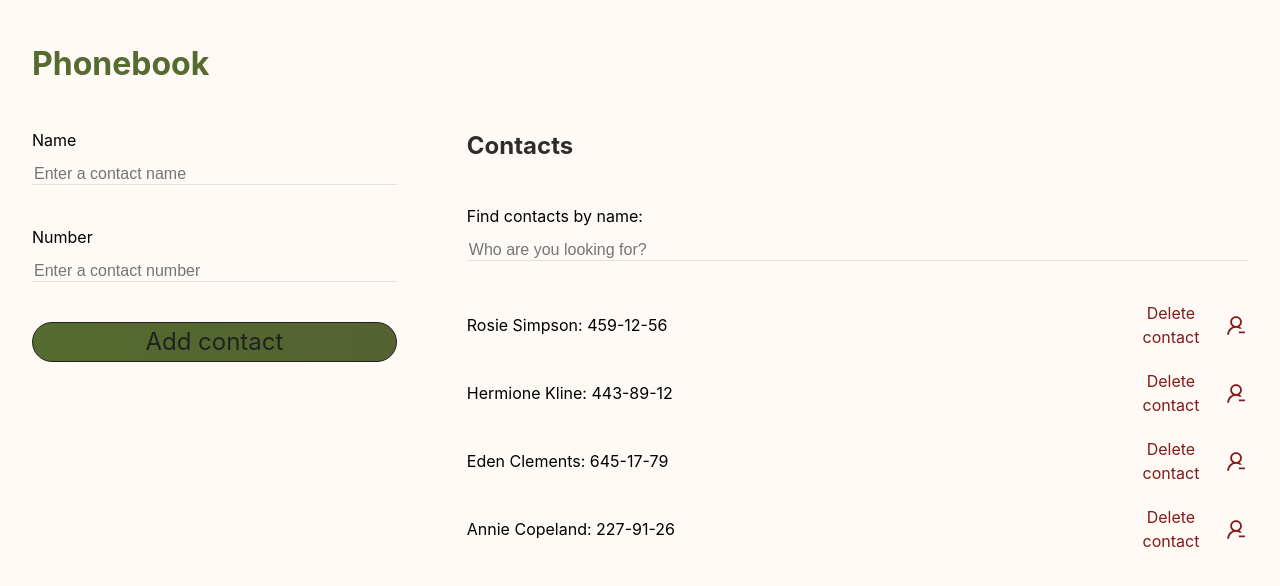
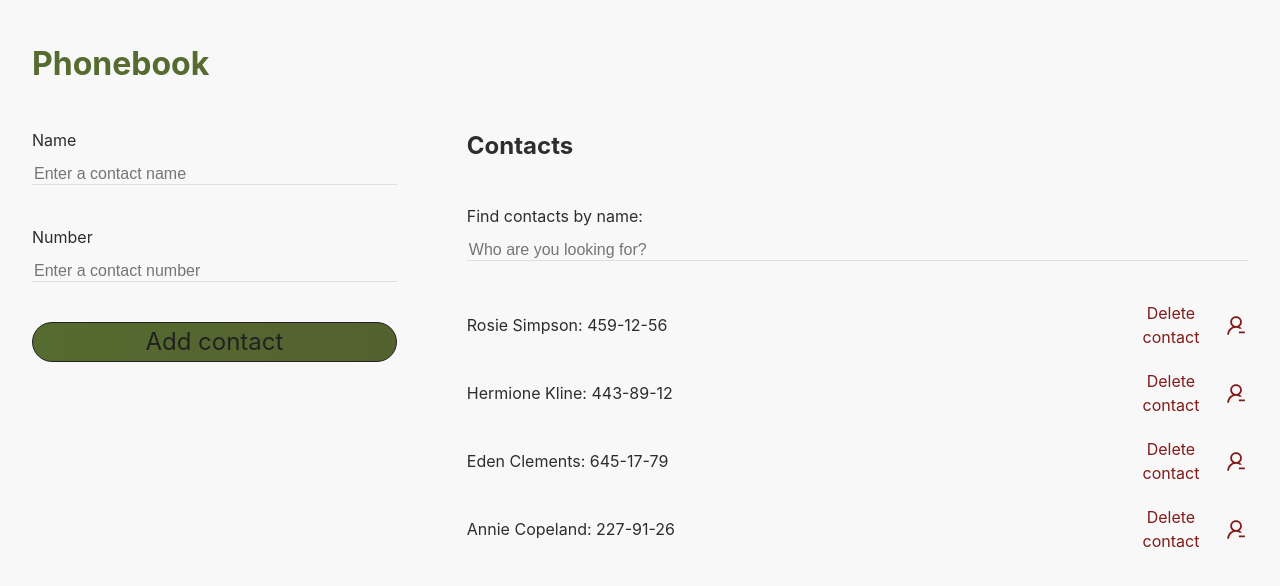
Before and after one commit to aripluss/goit-react-hw-08-phonebook, a React (Create React App) app: page / in a window 1280 px wide. Shown: the top 586 px of the page. Built offline with nearby package versions, Linux system fonts and the light colour scheme.

Commit message:
Fix tel: and focus on buttons

```diff
--- a/src/components/App.jsx
+++ b/src/components/App.jsx
@@ -79,7 +79,7 @@ export default class App extends Component {
           <ContactForm onSubmit={this.saveContact} />
 
           <div className="sub-container">
-            <h2 className="subtitle">Contacts</h2>
+            <h2>Contacts</h2>
             <Filter
               value={this.state.filter}
               onFilterChange={this.handleFilter}
--- a/src/components/ContactForm/ContactForm.styled.js
+++ b/src/components/ContactForm/ContactForm.styled.js
@@ -77,7 +77,8 @@ export const StyledFormButton = styled.button`
     transition: 1s;
   }
 
-  &:hover:before {
+  &:hover:before,
+  &:focus-visible:before {
     filter: blur(20px);
     opacity: 1;
     animation: btn-animate 8s linear infinite;
--- a/src/components/ContactList/ContactList.jsx
+++ b/src/components/ContactList/ContactList.jsx
@@ -6,7 +6,7 @@ export const ContactList = ({ contacts, deleteContact = () => {} }) => {
   return (
     <>
       {contacts.length === 0 && (
-        <StyledDiv>There is no contact in your phone book.</StyledDiv>
+        <StyledDiv>There are no contacts in your phone book.</StyledDiv>
       )}
       <StyledContactList>
         {contacts.map(contact => (
--- a/src/components/ContactListItem/ContactListItem.jsx
+++ b/src/components/ContactListItem/ContactListItem.jsx
@@ -19,7 +19,9 @@ export const ContactListItem = ({
         <StyledContactName>
           {name}:{' '}
           <StyledContactNumber>
-            <a href={'tel:' + number}>{number}</a>
+            <a href={'tel:' + number.split('-').join('').split(' ').join('')}>
+              {number}
+            </a>
           </StyledContactNumber>
         </StyledContactName>
         <StyledDeleteButton type="button" onClick={() => deleteContact(id)}>
--- a/src/components/ContactListItem/ContactListItem.styled.js
+++ b/src/components/ContactListItem/ContactListItem.styled.js
@@ -10,7 +10,8 @@ export const StyledDeleteButton = styled(StyledFormButton)`
   color: var(--red-color);
   transition: color 0.3s ease-in-out;
 
-  &:hover {
+  &:hover,
+  &:focus-visible {
     color: var(--btn-hover-color);
   }
 `;
--- a/src/index.css
+++ b/src/index.css
@@ -15,7 +15,8 @@ body {
   font-size: 16px;
   line-height: 1.5;
   margin: 0;
-  background-color: rgb(255, 250, 245);
+  background-color: var(--background-color);
+  color: var(--main-text-color);
 }
 
 code {
@@ -88,10 +89,6 @@ img {
   margin-bottom: 40px;
 }
 
-.subtitle {
-  color: var(--main-text-color);
-}
-
 .main-container {
   display: flex;
   gap: 70px;
--- a/src/styles/vars.css
+++ b/src/styles/vars.css
@@ -1,4 +1,5 @@
 :root {
+  --background-color: #f8f8f8;
   --accent-color: #556b2f;
   --main-text-color: #2d2d2d;
   --btn-text-color: #212121;
```
